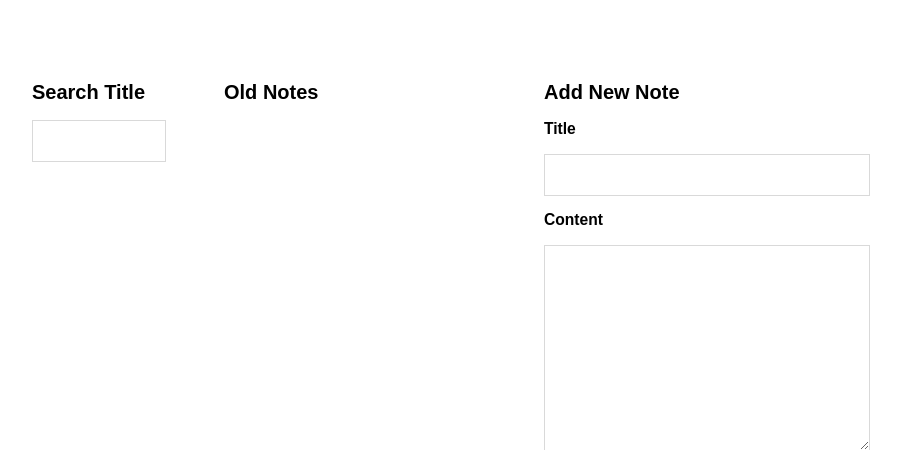
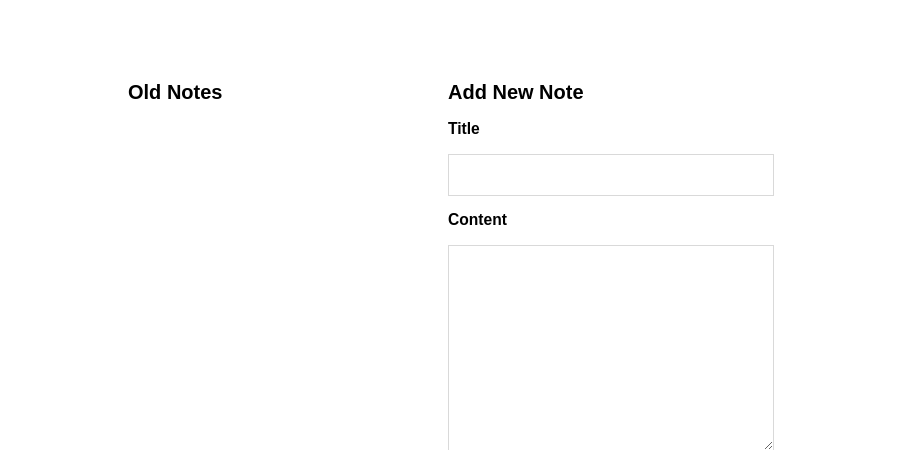
Before and after one commit to duanjp8617/hku-course, a PHP site: page / in a window 1280 px wide. Shown: the top 450 px of the page, without its empty margins (192-1093 px from the left). Run offline with PHP 8.4, Linux system fonts and the light colour scheme; data that the repository does not hold is empty.

Commit message:
modify sample solution according to Prof. Wu's suggestion

```diff
--- a/2016_fall_lab4/handleSimplifiedDisplay.php
+++ b/2016_fall_lab4/handleSimplifiedDisplay.php
@@ -1,31 +1,4 @@
 <?php
-    function extract_simplified_contents($content, $delimiter, $length){
-        $string_array = explode($delimiter, $content);
-        $simplified_content = "";
-
-        $word_counter = 0;
-        $pos = 0;
-        while(($word_counter<$length)&&($pos<sizeof($string_array))){
-            if(($string_array[$pos]!="")&&($string_array[$pos]!="\r\n")){
-                if($word_counter==$length-1){
-                    $simplified_content = $simplified_content.$string_array[$pos];
-                }
-                else{
-                    $simplified_content = $simplified_content.$string_array[$pos]." ";
-                }
-                $word_counter+=1;
-            }
-
-            $pos+=1;
-        }
-
-        if($pos<(sizeof($string_array)-1)){
-            $simplified_content=$simplified_content."......";
-        }
-
-        return $simplified_content;
-    }
-
 
     $conn=mysqli_connect('sophia.cs.hku.hk','jpduan','dj824135') or die ('Failed to Connect '.mysqli_error($conn));
 
@@ -38,7 +11,7 @@
     $json = array();
 
     while($row=mysqli_fetch_array($result)) {
-        $json[]=array('id'=>$row['id'], 'title'=>$row['title'],'simplifiedContent'=>extract_simplified_contents($row['content'], " ", 10));
+        $json[]=array('id'=>$row['id'], 'title'=>$row['title'],'content'=>$row['content']);
     }
 
     print json_encode(array('simplifiedNotes'=>$json));
--- a/2016_fall_lab4/index.html
+++ b/2016_fall_lab4/index.html
@@ -10,11 +10,6 @@
 
   <body>
     <div id="left">
-      <h2>Search Title</h2>
-      <input type="text" id="searchBox">
-    </div>
-
-    <div id="central">
       <h2>Old Notes</h2>
       <ul id="ulNotes">
       </ul>
@@ -30,7 +25,6 @@
 
       <button id="buttonSave">Save</button>
       <button id="buttonUpdate">Update</button>
-      <button id="buttonBack">Back</button>
     </div>
   </body>
 
--- a/2016_fall_lab4/script.js
+++ b/2016_fall_lab4/script.js
@@ -1,14 +1,14 @@
 $(document).ready(function() {
 
 	loadSimplifiedDisplay();
-
-	$("#buttonBack").on("click", getBack);
 
 	$("#buttonSave").on("click", saveNewNote);
 
 	$("#buttonUpdate").on("click", updateNote);
 
-	$("#searchBox").on("keyup", search);
+	$("#buttonSave").show();
+
+	$("#buttonUpdate").hide();
 
 });
 
@@ -16,14 +16,19 @@ function loadSimplifiedDisplay(){
 	$("#ulNotes").html("");
 	$("#noteTitle").val("");
 	$("#noteContent").val("");
-	$("#searchBox").val("");
 
 	$.getJSON("handleSimplifiedDisplay.php", function(jsonData){
+
+		jsonData.simplifiedNotes.sort(function(x, y){
+			return x["title"]>y["title"];
+		});
+
 		$.each(jsonData.simplifiedNotes, function(i, note){
+
 			var txt = "";
 			txt += "<li>";
 			txt += "<h3 class=\"clickableTitle\" noteId="+note["id"]+" id=h3_"+note["id"]+">"+note["title"]+"</h3>";
-			txt += "<h4 id=h4_"+note["id"]+">"+note["simplifiedContent"]+"</h4>";
+			txt += "<h4 id=h4_"+note["id"]+">"+note["content"]+"</h4>";
 			txt += "</li>";
 
 			$("#ulNotes").append(txt);
@@ -31,42 +36,6 @@ function loadSimplifiedDisplay(){
 
 		$(".clickableTitle").on("click", getFullDisplay);
 	});
-
-	$("#left").show();
-	$("#central").show();
-	$("#buttonSave").show();
-
-	$("#buttonUpdate").hide();
-	$("#buttonBack").hide();
-
-}
-
-function getFullDisplay(){
-	var id = $(this).attr("noteId");
-
-	$.getJSON("handleFullDisplay.php?id="+id, function(jsonData){
-		$.each(jsonData.fullNotes, function(i, note){
-			$("#noteTitle").val(note["title"]);
-			$("#noteTitle").attr({"noteId":note["id"]});
-			$("#noteContent").val(note["content"]);
-		});
-
-		$("#left").hide();
-		$("#central").hide();
-		$("#buttonSave").hide();
-
-		$("#buttonUpdate").show();
-		$("#buttonBack").show();
-
-		$("#rightHeader").html("Update Old Note");
-		$("#right").css("margin-left", "37.5%");
-	});
-}
-
-function getBack(){
-	loadSimplifiedDisplay();
-	$("#rightHeader").html("Add New Note");
-	$("#right").css("margin-left", "5%");
 }
 
 function saveNewNote(){
@@ -83,6 +52,22 @@ function saveNewNote(){
 	});
 }
 
+function getFullDisplay(){
+	var id = $(this).attr("noteId");
+
+	$.getJSON("handleFullDisplay.php?id="+id, function(jsonData){
+		$.each(jsonData.fullNotes, function(i, note){
+			$("#noteTitle").val(note["title"]);
+			$("#noteTitle").attr({"noteId":note["id"]});
+			$("#noteContent").val(note["content"]);
+		});
+
+		$("#buttonSave").hide();
+		$("#buttonUpdate").show();
+		$("#rightHeader").html("Update Old Note");
+	});
+}
+
 function updateNote(){
 	var newTitle = $("#noteTitle").val();
 	var newContent = $("#noteContent").val();
@@ -90,37 +75,14 @@ function updateNote(){
 
 	$.get("handleUpdate.php?title="+newTitle+"&content="+newContent+"&id="+id, function(data, status){
 		if(data=="updateSucceed"){
-			$("#rightHeader").html("Update Succeeds");
+			$("#buttonSave").show();
+			$("#buttonUpdate").hide();
+			$("#rightHeader").html("Add New Note");
+
+			loadSimplifiedDisplay();
 		}
 		else{
 			alert("The note is not successfully updated.");
 		}
 	});
 }
-
-function search(){
-	var showIdList = [];
-	var hideIdList = [];
-
-	var searchStr = $(this).val().toUpperCase();
-
-	$(".clickableTitle").each(function(){
-
-		if($(this).text().toUpperCase().indexOf(searchStr) == 0){
-			showIdList.push($(this).attr("noteId"));
-		}
-		else{
-			hideIdList.push($(this).attr("noteId"));
-		}
-	});
-
-	$.each(showIdList, function(i, id){
-		$("#h3_"+id).show();
-		$("#h4_"+id).show();
-	})
-
-	$.each(hideIdList, function(i, id){
-		$("#h3_"+id).hide();
-		$("#h4_"+id).hide();
-	})
-}
--- a/2016_fall_lab4/style.css
+++ b/2016_fall_lab4/style.css
@@ -31,22 +31,13 @@ div#right{
 	width: 25%;
 }
 
-div#central{
+div#left{
 	margin-top:5%;
 	float:left;
-	margin-left:5%;
+	margin-left:25%;
 	display: block;
 	border-width: 0px;
 	width: 20%;
-}
-
-div#left{
-	margin-top:5%;
-	float:left;
-	margin-left:17.5%;
-	display: block;
-	border-width: 0px;
-	width: 10%;
 }
 
 input[type="text"] {
```
